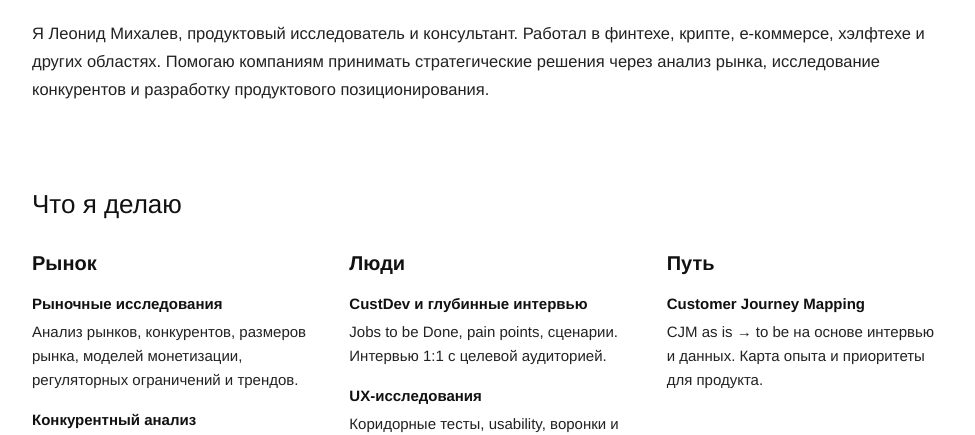
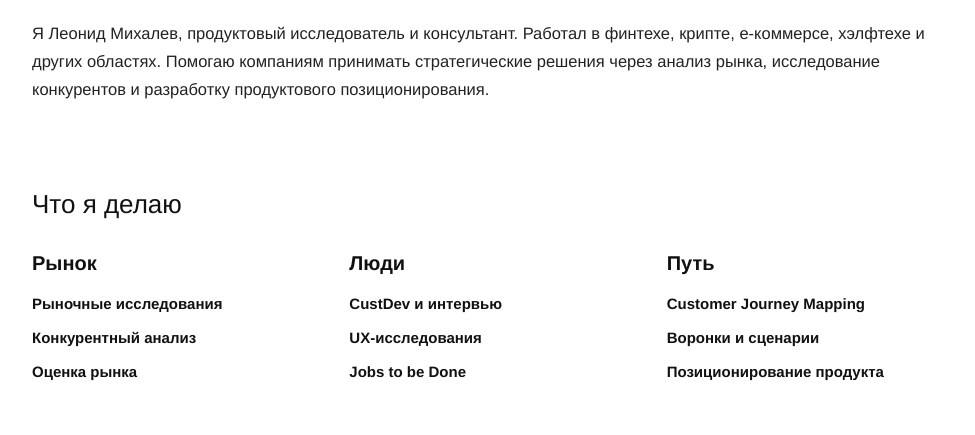
Before and after one commit to Flipkers/portfolio, a plain HTML site: page index.html in a window 1280 px wide. Shown: the part 370-805 px from the top of the page, without its empty margins (152-1127 px from the left). Drawn offline with Linux system fonts and the light colour scheme.

Commit message:
Keep three service names in each column.
Drop the descriptions. Russian uses Оценка рынка where English keeps Market sizing.

```diff
--- a/data/profile.json
+++ b/data/profile.json
@@ -14,83 +14,29 @@
   "services_ru": [
     {
       "title": "Рынок",
-      "items": [
-        {
-          "name": "Рыночные исследования",
-          "text": "Анализ рынков, конкурентов, размеров рынка, моделей монетизации, регуляторных ограничений и трендов."
-        },
-        {
-          "name": "Конкурентный анализ",
-          "text": "Разбор решений, UX-паттернов, ценообразования и позиционирования. Что работает, что нет и где точки входа."
-        },
-        {
-          "name": "Регуляторный и платёжный анализ",
-          "text": "Для финтеха, крипты и gig-economy: ограничения по юрисдикциям, KYB/KYC, платёжные модели."
-        }
-      ]
+      "items": ["Рыночные исследования", "Конкурентный анализ", "Оценка рынка"]
     },
     {
       "title": "Люди",
-      "items": [
-        {
-          "name": "CustDev и глубинные интервью",
-          "text": "Jobs to be Done, pain points, сценарии. Интервью 1:1 с целевой аудиторией."
-        },
-        {
-          "name": "UX-исследования",
-          "text": "Коридорные тесты, usability, воронки и сценарии. Узкие места и рекомендации."
-        }
-      ]
+      "items": ["CustDev и интервью", "UX-исследования", "Jobs to be Done"]
     },
     {
       "title": "Путь",
-      "items": [
-        {
-          "name": "Customer Journey Mapping",
-          "text": "CJM as is → to be на основе интервью и данных. Карта опыта и приоритеты для продукта."
-        }
-      ]
+      "items": ["Customer Journey Mapping", "Воронки и сценарии", "Позиционирование продукта"]
     }
   ],
   "services_en": [
     {
       "title": "Market",
-      "items": [
-        {
-          "name": "Market research",
-          "text": "Analysis of markets, competitors, market size, monetization models, regulatory constraints, and trends."
-        },
-        {
-          "name": "Competitive analysis",
-          "text": "A review of solutions, UX patterns, pricing, and positioning. What works, what does not, and where the entry points are."
-        },
-        {
-          "name": "Regulatory and payments analysis",
-          "text": "For fintech, crypto, and the gig economy: jurisdictional limits, KYB/KYC, and payment models."
-        }
-      ]
+      "items": ["Market research", "Competitive analysis", "Market sizing"]
     },
     {
       "title": "People",
-      "items": [
-        {
-          "name": "CustDev and in-depth interviews",
-          "text": "Jobs to be Done, pain points, and scenarios. One-to-one interviews with the target audience."
-        },
-        {
-          "name": "UX research",
-          "text": "Hallway tests, usability, funnels, and scenarios. Bottlenecks and recommendations."
-        }
-      ]
+      "items": ["CustDev and interviews", "UX research", "Jobs to be Done"]
     },
     {
       "title": "Journey",
-      "items": [
-        {
-          "name": "Customer Journey Mapping",
-          "text": "An as-is to to-be journey based on interviews and data. An experience map and priorities for the product."
-        }
-      ]
+      "items": ["Customer Journey Mapping", "Funnels and scenarios", "Product positioning"]
     }
   ]
 }
--- a/index.html
+++ b/index.html
@@ -12,7 +12,7 @@
   <meta property="og:locale" content="ru_RU">
   <link rel="icon" href="favicon.svg" type="image/svg+xml">
   <meta http-equiv="Cache-Control" content="no-cache">
-  <link rel="stylesheet" href="style.css?v=19">
+  <link rel="stylesheet" href="style.css?v=20">
 </head>
 <body>
   <header>
@@ -85,6 +85,6 @@
     </div>
   </div>
 
-  <script src="main.js?v=14"></script>
+  <script src="main.js?v=15"></script>
 </body>
 </html>
--- a/main.js
+++ b/main.js
@@ -230,12 +230,9 @@ function renderHome() {
     servicesEl.innerHTML = columns.map((col) => `
       <div class="service-col">
         <h3>${escapeHtml(col.title)}</h3>
-        ${col.items.map((item) => `
-          <div class="service-item">
-            <h4>${escapeHtml(item.name)}</h4>
-            <p>${escapeHtml(item.text)}</p>
-          </div>
-        `).join('')}
+        <ul>
+          ${col.items.map((name) => `<li>${escapeHtml(name)}</li>`).join('')}
+        </ul>
       </div>
     `).join('');
   }
--- a/style.css
+++ b/style.css
@@ -133,7 +133,12 @@ h1 { font-size: 40px; font-weight: 500; margin-bottom: 12px; }
   grid-template-columns: repeat(3, minmax(0, 1fr));
   gap: 40px;
   margin: 0;
-  align-items: start;
+  align-items: stretch;
+}
+.service-col {
+  display: flex;
+  flex-direction: column;
+  min-width: 0;
 }
 .service-col h3 {
   font-size: 20px;
@@ -141,19 +146,20 @@ h1 { font-size: 40px; font-weight: 500; margin-bottom: 12px; }
   line-height: 1.25;
   margin: 0 0 18px;
 }
-.service-item + .service-item { margin-top: 18px; }
-.service-item h4 {
+.service-col ul {
+  list-style: none;
+  margin: 0;
+  padding: 0;
+  display: flex;
+  flex-direction: column;
+  justify-content: space-between;
+  gap: 14px;
+  flex: 1;
+}
+.service-col li {
   font-size: 15px;
   font-weight: 600;
   line-height: 1.35;
-  margin: 0 0 6px;
-}
-.service-item p {
-  margin: 0;
-  font-size: 15px;
-  font-weight: 400;
-  line-height: 1.6;
-  color: #222;
 }
 
 section {
```
